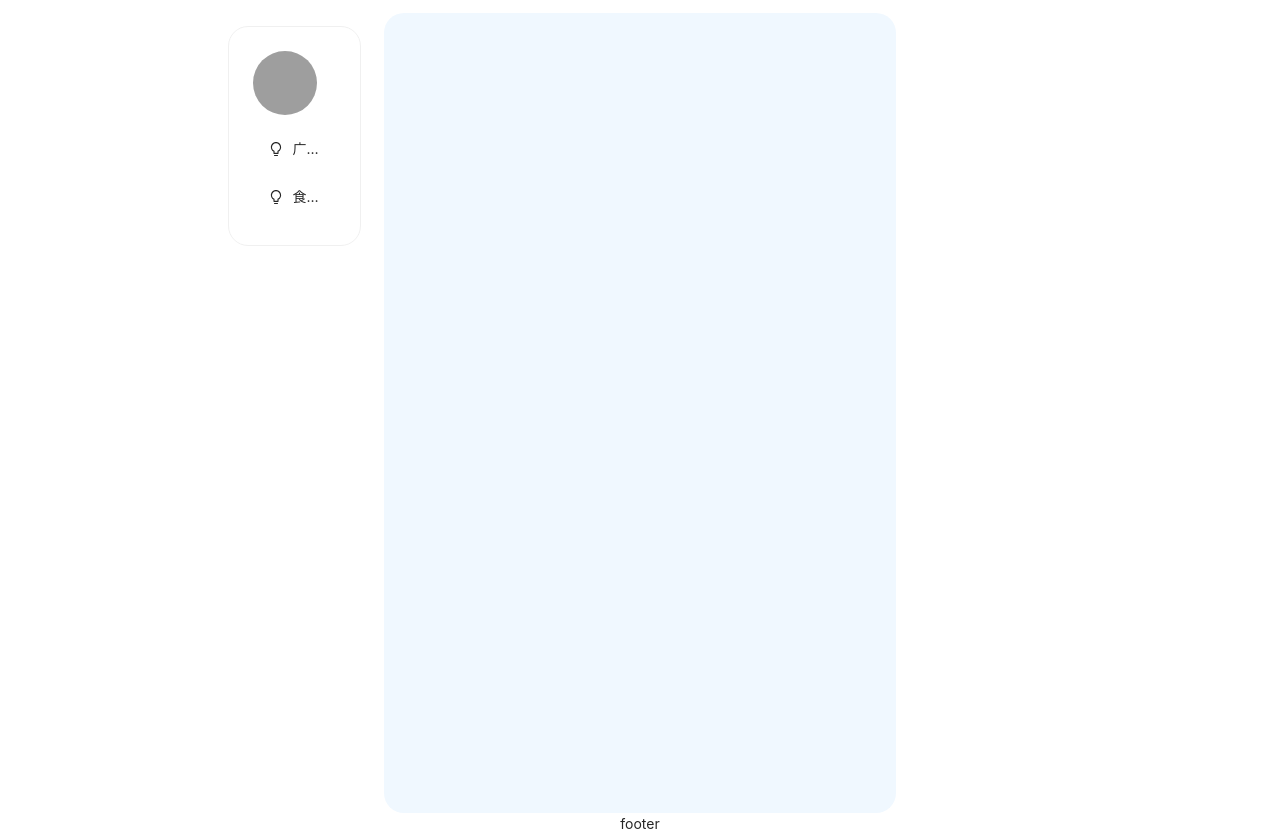
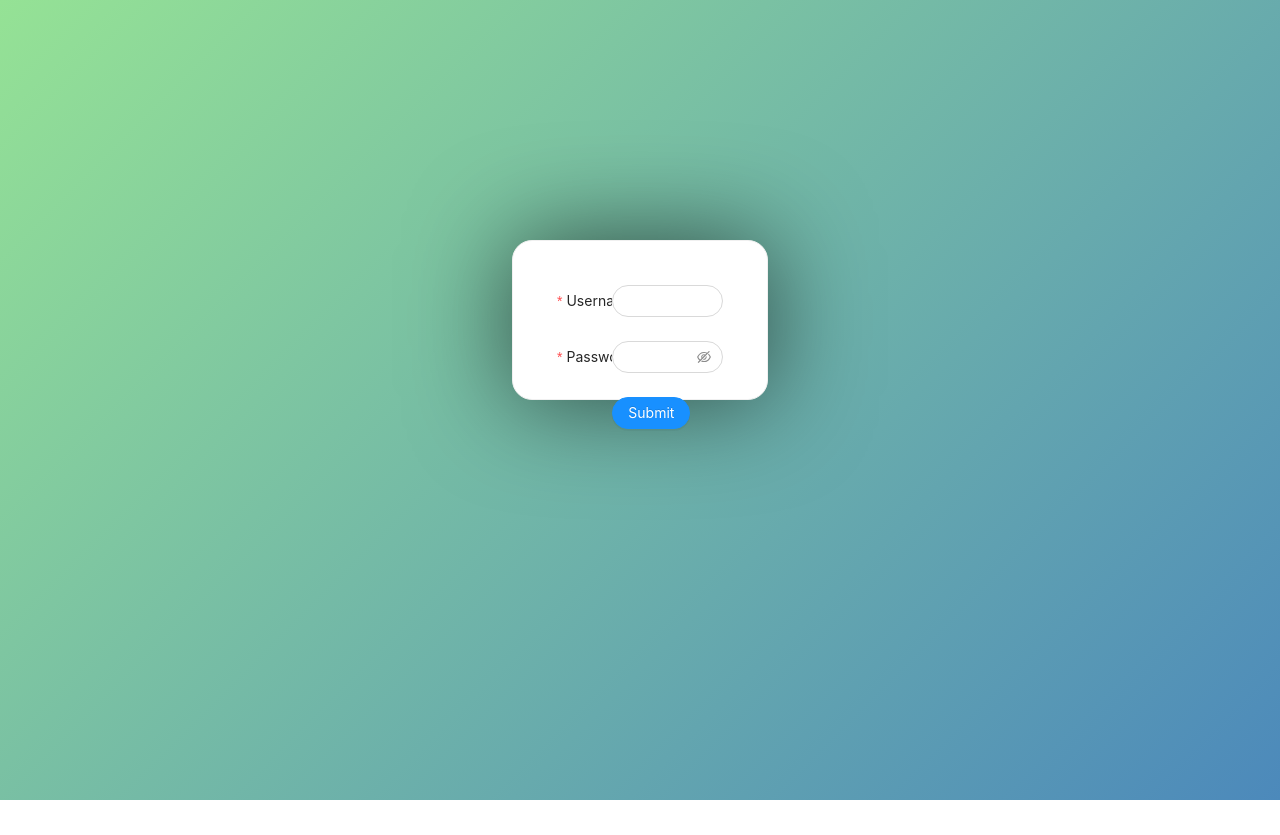
Before and after one commit to N0I0C0K/School-Comment-Web, a React (Create React App) app: page /login in a window 1280 px wide. Before the commit this address had no page. After the commit the page ends 800 px from the top, so only its background shows below. Built offline with nearby package versions, Linux system fonts and the light colour scheme; grey boxes are pictures that could not be loaded.

Commit message:
更新了food页面

```diff
--- a/src/App.css
+++ b/src/App.css
@@ -57,6 +57,7 @@
   width: 40vw;
   padding: 10px;
   background-color: aliceblue;
+  box-shadow: 0 0 5px rgba(0, 0, 0, 0.1);
   min-height: 100vh;
   margin-top: 1%;
 }
--- a/src/App.js
+++ b/src/App.js
@@ -1,16 +1,13 @@
 import './App.css'
-import { BrowserRouter, Routes, Route } from 'react-router-dom'
+import { BrowserRouter, Routes, Route, Outlet } from 'react-router-dom'
 import MyLeftSider from './components/Sider/LeftSider'
 import Ground from './pages/ground/Ground'
-
+import LoginPage from './pages/login/login'
+import FoodPage from './pages/food/food'
 const MyContent = () => {
   return (
     <div className='content radius-min'>
-      <Routes>
-        <Route path='/' element={<Ground />}>
-          <Route path='/ground' element={<Ground />} />
-        </Route>
-      </Routes>
+      <Outlet />
     </div>
   )
 }
@@ -27,14 +24,27 @@ const LeftSider = () => {
   )
 }
 
+const Home = () => {
+  return (
+    <div className='App'>
+      <LeftSider />
+      <MyContent />
+      <MyFooter />
+    </div>
+  )
+}
+
 function App() {
   return (
     <BrowserRouter>
-      <div className='App'>
-        <LeftSider />
-        <MyContent />
-        <MyFooter />
-      </div>
+      <Routes>
+        <Route path='/' element={<Home />}>
+          <Route path='/' element={<Ground />} />
+          <Route path='ground' element={<Ground />} />
+          <Route path='food' element={<FoodPage />} />
+        </Route>
+        <Route path='/login' element={<LoginPage />} />
+      </Routes>
     </BrowserRouter>
   )
 }
--- a/src/components/Sider/LeftSider.css
+++ b/src/components/Sider/LeftSider.css
@@ -10,4 +10,5 @@
 
 .Sider-Card {
   border-radius: 20px;
+  box-shadow: 0 0 15px rgba(0, 0, 0, 0.5);
 }
--- a/src/components/Sider/LeftSider.js
+++ b/src/components/Sider/LeftSider.js
@@ -1,5 +1,5 @@
 import { Avatar, Card, Menu } from 'antd'
-import { BulbOutlined, UserOutlined } from '@ant-design/icons'
+import { BulbOutlined } from '@ant-design/icons'
 import { useLocation, useNavigate } from 'react-router-dom'
 import './LeftSider.css'
 const menuData = [
--- /dev/null
+++ b/src/pages/food/food.css
@@ -0,0 +1,45 @@
+.food-card {
+  margin-top: 20px;
+  width: 30%;
+  flex-direction: row;
+  border-radius: 20px;
+  box-shadow: 0 0 10px rgba(0, 0, 0, 0.2);
+  transition: all 0.3s;
+}
+
+.food-card:hover {
+  box-shadow: 0 0 20px rgba(0, 0, 0, 0.3);
+}
+
+.food-name {
+  margin-top: 10px;
+  font-size: 24px;
+  color: rgb(88, 88, 88);
+  margin-bottom: 0;
+}
+.food-loc {
+  font-size: 8px;
+  color: rgb(134, 134, 134);
+}
+
+.rate-text {
+  font-size: 14px;
+  color: rgb(88, 88, 88);
+}
+.rate-group {
+  margin-top: 30px;
+}
+
+.speech-img {
+  border-radius: 20px;
+}
+
+.ant-image-mask {
+  border-radius: 20px;
+}
+
+.food-page {
+  display: flex;
+  flex-wrap: wrap;
+  justify-content: space-around;
+}
--- /dev/null
+++ b/src/pages/food/food.js
@@ -0,0 +1,37 @@
+import './food.css'
+import { Card, Image, Rate, Divider } from 'antd'
+
+const decs = ['很难吃', '比较难吃', '还不错', '比较好吃', '好吃']
+
+const FoodCard = ({ rateVal }) => {
+  return (
+    <Card className='food-card'>
+      <Image
+        width='100%'
+        className='speech-img'
+        src='https://gimg2.baidu.com/image_search/src=http%3A%2F%2Flmg.jj20.com%2Fup%2Fallimg%2F811%2F0HQ4104127%2F140HQ04127-5-1200.jpg&refer=http%3A%2F%2Flmg.jj20.com&app=2002&size=f9999,10000&q=a80&n=0&g=0n&fmt=auto?sec=1667618661&t=aaec5bf65dff1cece66040d4308f3810'
+      />
+      <p className='food-name'>大盘鸡</p>
+      <p className='food-loc'>四餐厅-22号</p>
+      <div className='rate-group'>
+        <Divider />
+        <Rate style={{ fontSize: '20px' }} disabled value={rateVal} />
+        <p className='rate-text'>
+          {rateVal ? decs[rateVal - 1] : ''}(50人参与评价)
+        </p>
+      </div>
+    </Card>
+  )
+}
+
+const FoodPage = () => {
+  return (
+    <div className='food-page'>
+      {[2, 3, 4, 1, 1, 1, 1].map((val) => (
+        <FoodCard rateVal={val} />
+      ))}
+    </div>
+  )
+}
+
+export default FoodPage
--- a/src/pages/ground/Ground.css
+++ b/src/pages/ground/Ground.css
@@ -1,8 +1,10 @@
 .speech {
-  margin-bottom: 20px;
+  margin-bottom: 40px;
   width: 100%;
+  border-radius: 20px;
+  box-shadow: 0 0 10px rgba(0, 0, 0, 0.2);
+  transition: 2s;
 }
-
 .speech .username {
   display: inline-block;
   cursor: pointer;
@@ -11,9 +13,6 @@
   color: rgb(124, 126, 108);
 }
 
-.ant-image-mask {
-  border-radius: 20px;
-}
 .speech-time {
   color: rgb(124, 126, 108);
   width: 100%;
@@ -38,3 +37,10 @@
 .comment {
   margin-top: 20px;
 }
+
+.ground {
+  padding: 10px;
+}
+
+.speech-img {
+}
--- a/src/pages/ground/Ground.js
+++ b/src/pages/ground/Ground.js
@@ -79,7 +79,7 @@ const Speech = () => {
   }
 
   return (
-    <Card style={{ borderRadius: '20px' }} className='speech'>
+    <Card className='speech'>
       <Avatar size='large' icon={<UserOutlined />} />
       <p className='username'>username</p>
       <p className='speech-content'>
@@ -88,9 +88,7 @@ const Speech = () => {
       </p>
       <Image
         width={150}
-        style={{
-          borderRadius: '20px',
-        }}
+        className='speech-img'
         src='https://zos.alipayobjects.com/rmsportal/jkjgkEfvpUPVyRjUImniVslZfWPnJuuZ.png'
       />
       <p className='speech-time'>2022-6-6 20:22</p>
--- /dev/null
+++ b/src/pages/login/login.css
@@ -0,0 +1,15 @@
+.login-page {
+  display: flex;
+  width: auto;
+  height: 100vh;
+  justify-content: center;
+  background: linear-gradient(135deg, rgb(149, 226, 149), #4c89bb);
+}
+
+.login-block {
+  padding: 20px;
+  height: 20vh;
+  width: 20vw;
+  margin-top: 30vh;
+  box-shadow: 0 0 100px rgba(0, 0, 0, 0.6);
+}
--- /dev/null
+++ b/src/pages/login/login.js
@@ -0,0 +1,74 @@
+import { Form, Input, Button, Card } from 'antd'
+import { useNavigate } from 'react-router-dom'
+import './login.css'
+
+const LoginPage = () => {
+  const nav = useNavigate()
+  return (
+    <div className='login-page'>
+      <Card className='login-block' style={{ borderRadius: '20px' }}>
+        <Form
+          name='basic'
+          labelCol={{
+            span: 8,
+          }}
+          wrapperCol={{
+            span: 16,
+          }}
+          initialValues={{
+            remember: true,
+          }}
+          onFinish={(val) => {
+            console.log(val)
+            nav('/ground')
+          }}
+          onFinishFailed={(val) => console.log(val)}
+          autoComplete='off'
+        >
+          <Form.Item
+            label='Username'
+            name='username'
+            rules={[
+              {
+                required: true,
+                message: 'Please input your username!',
+              },
+            ]}
+          >
+            <Input style={{ borderRadius: '20px' }} />
+          </Form.Item>
+
+          <Form.Item
+            label='Password'
+            name='password'
+            rules={[
+              {
+                required: true,
+                message: 'Please input your password!',
+              },
+            ]}
+          >
+            <Input.Password style={{ borderRadius: '20px' }} />
+          </Form.Item>
+
+          <Form.Item
+            wrapperCol={{
+              offset: 8,
+              span: 16,
+            }}
+          >
+            <Button
+              type='primary'
+              htmlType='submit'
+              style={{ borderRadius: '20px' }}
+            >
+              Submit
+            </Button>
+          </Form.Item>
+        </Form>
+      </Card>
+    </div>
+  )
+}
+
+export default LoginPage
```
